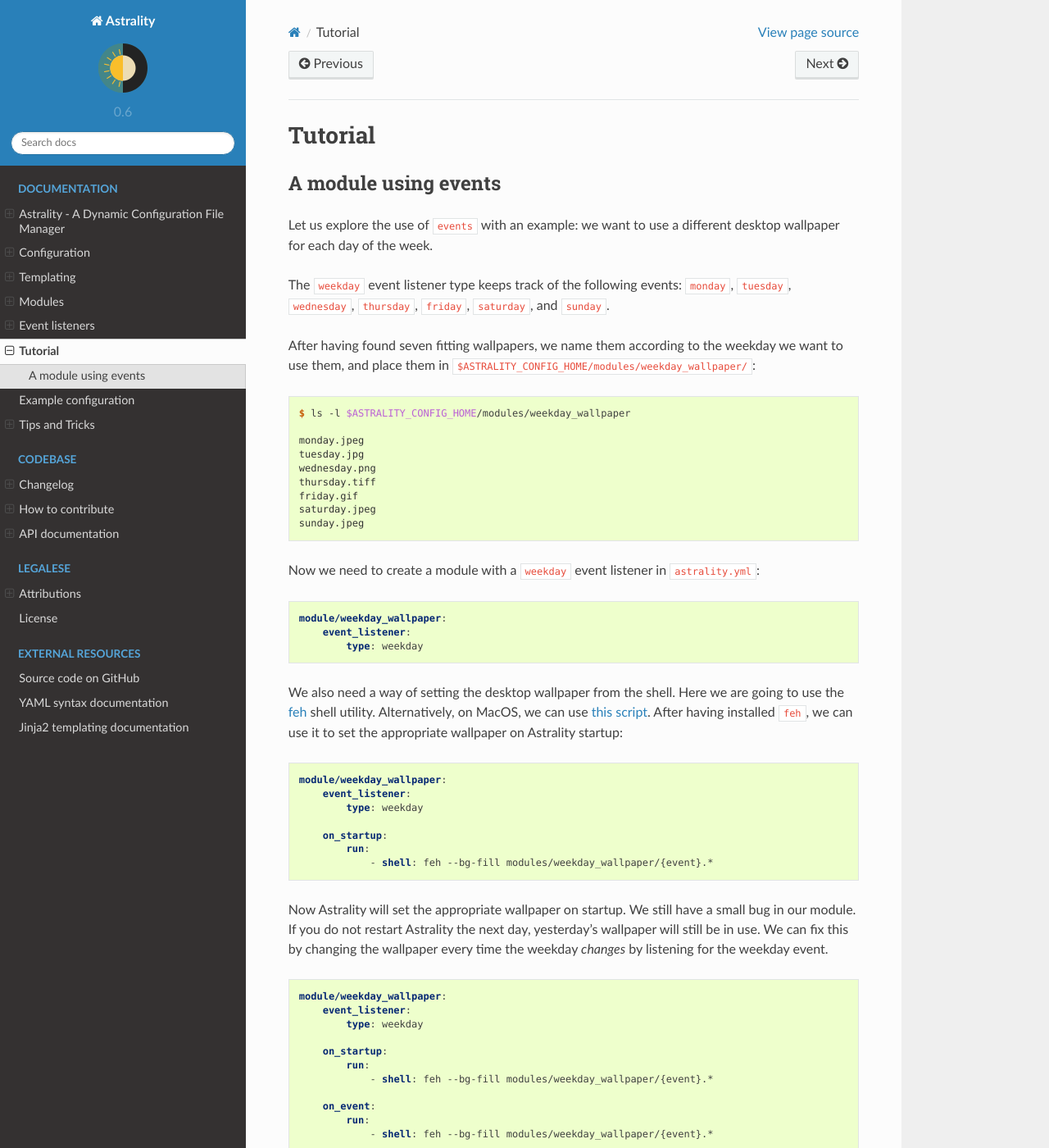
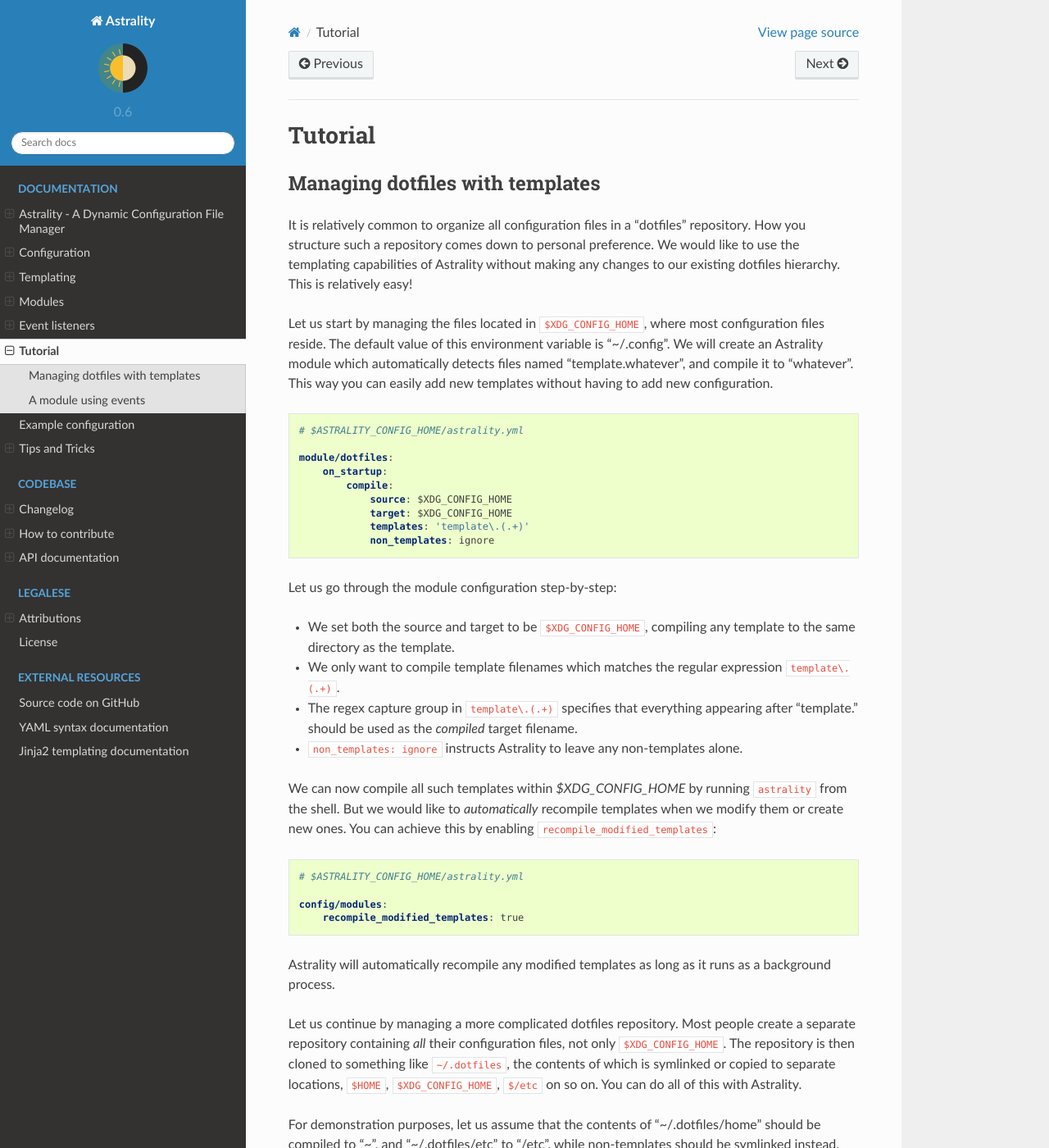
Before and after one commit to JakobGM/astrality, a Sphinx documentation site: the page built from docs/tutorial.rst, in a window 1280 px wide and 1400 px high. Shown: the whole window at 82% size. Built offline with Sphinx 7.4.7 and the Read the Docs theme 2.0.0, drawn with Linux system fonts in a browser that asks for light colours; some of the changed text lies outside the part shown.

Commit message:
Add example for dotfile management

```diff
--- a/docs/tutorial.rst
+++ b/docs/tutorial.rst
@@ -3,6 +3,102 @@
 ========
 Tutorial
 ========
+
+.. _examples_dotfiles:
+
+Managing dotfiles with templates
+================================
+
+It is relatively common to organize all configuration files in a "dotfiles"
+repository. How you structure such a repository comes down to personal
+preference. We would like to use the templating capabilities of Astrality
+without making any changes to our existing dotfiles hierarchy. This is
+relatively easy!
+
+Let us start by managing the files located in ``$XDG_CONFIG_HOME``, where most
+configuration files reside. The default value of this environment variable is
+"~/.config". We will create an Astrality module which automatically detects
+files named "template.whatever", and compile it to "whatever". This way you can
+easily add new templates without having to add new configuration.
+
+.. code-block:: yaml
+
+    # $ASTRALITY_CONFIG_HOME/astrality.yml
+
+    module/dotfiles:
+        on_startup:
+            compile:
+                source: $XDG_CONFIG_HOME
+                target: $XDG_CONFIG_HOME
+                templates: 'template\.(.+)'
+                non_templates: ignore
+
+Let us go through the module configuration step-by-step:
+
+- We set both the source and target to be ``$XDG_CONFIG_HOME``, compiling any
+  template to the same directory as the template.
+- We only want to compile template filenames which matches the regular
+  expression ``template\.(.+)``.
+- The regex capture group in ``template\.(.+)`` specifies that everything
+  appearing after "template." should be used as the *compiled* target filename.
+- ``non_templates: ignore`` instructs Astrality to leave any non-templates
+  alone.
+
+We can now compile all such templates within *$XDG_CONFIG_HOME* by running
+``astrality`` from the shell. But we would like to *automatically* recompile
+templates when we modify them or create new ones. You can achieve this by
+enabling ``recompile_modified_templates``:
+
+.. code-block:: yaml
+
+    # $ASTRALITY_CONFIG_HOME/astrality.yml
+
+    config/modules:
+        recompile_modified_templates: true
+
+Astrality will automatically recompile any modified templates as long as it
+runs as a background process.
+
+Let us continue by managing a more complicated dotfiles repository. Most people
+create a separate repository containing *all* their configuration files, not
+only ``$XDG_CONFIG_HOME``. The repository is then cloned to something like
+``~/.dotfiles``, the contents of which is symlinked or copied to separate
+locations, ``$HOME``, ``$XDG_CONFIG_HOME``, ``$/etc`` on so on. You can do all
+of this with Astrality.
+
+
+For demonstration purposes, let us assume that the contents of
+"~/.dotfiles/home" should be compiled to "~", and "~/.dotfiles/etc" to "/etc",
+while non-templates should be symlinked instead.
+
+Move ``astrality.yml`` to the root of your dotfiles repository, set ``export
+ASTRALITY_CONFIG_HOME=~/.dotfiles``, and modify the dotfiles module
+accordingly:
+
+.. code-block:: yaml
+
+    # ~/.dotfiles/astrality.yml
+
+    config/modules:
+        recompile_modified_templates: true
+
+    module/dotfiles:
+        on_startup:
+            compile:
+                - source: home
+                  target: ~
+                  templates: 'template\.(.+)'
+                  non_templates: symlink
+
+                - source: etc
+                  target: /etc
+                  templates: 'template\.(.+)'
+                  non_templates: symlink
+
+Symlink is actually the default option, so we could have skipped specifying it
+altogether. You can also specify ``copy``. You can now start to write all your
+configuration files as templates instead, using placeholders for secret API
+keys or configuration values that change between machines, and much much more.
 
 .. _examples_weekday_wallpaper:
 
```
